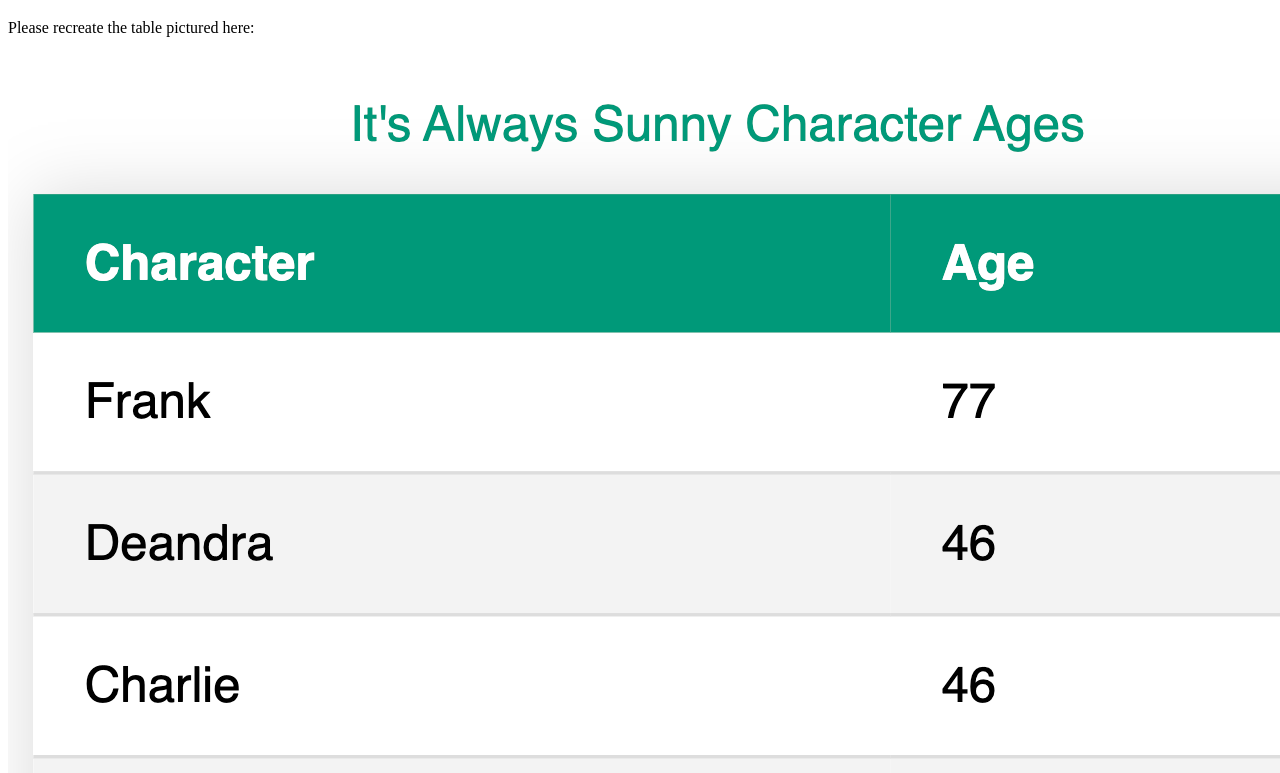
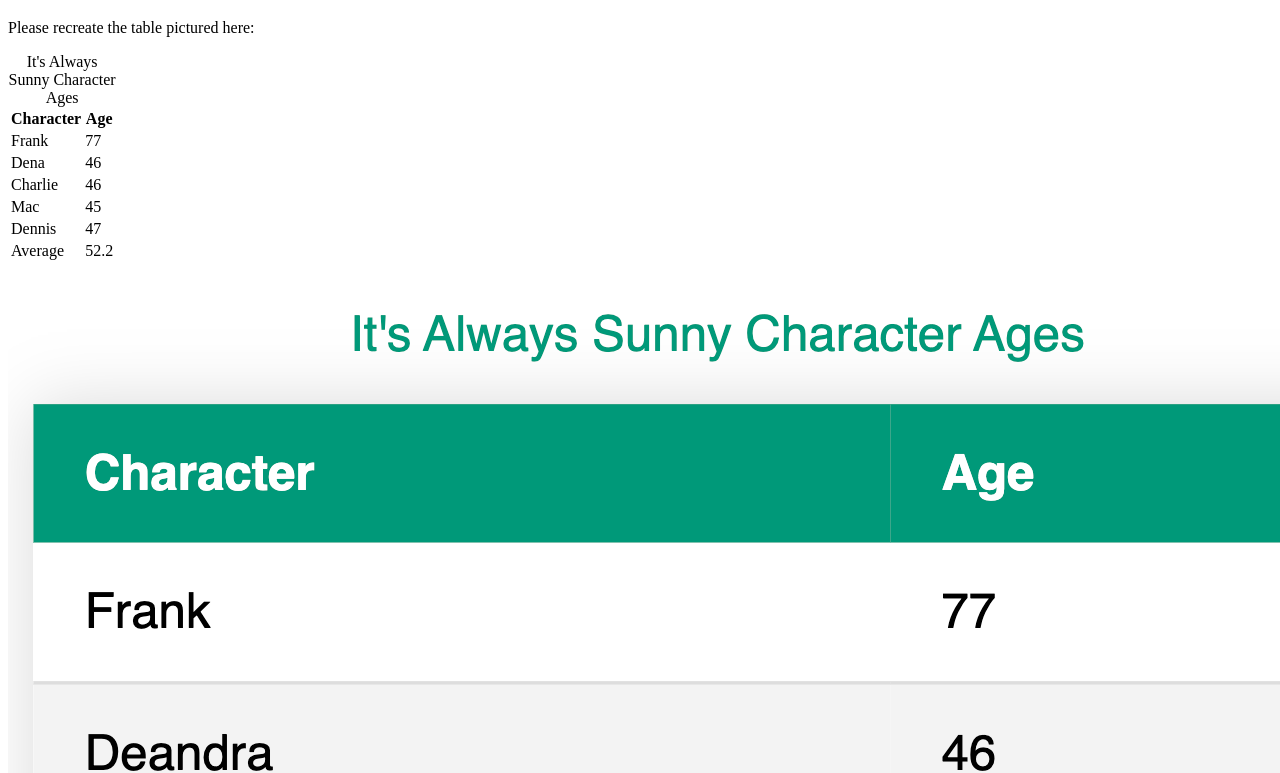
Before and after one commit to Dimitrov-S-Dev/Udemy_HTML_CSS, a plain HTML site: page Html_Basic_Tags/Exercise/Tables/index.html in a window 1280 px wide. Shown: the part 61-834 px from the top of the page. Drawn offline with Linux system fonts and the light colour scheme.

Commit message:
Udemy_HTML_CSS

```diff
--- a/Html_Basic_Tags/Exercise/Tables/index.html
+++ b/Html_Basic_Tags/Exercise/Tables/index.html
@@ -5,11 +5,48 @@
     <meta http-equiv="X-UA-Compatible" content="IE=edge" />
     <meta name="viewport" content="width=device-width, initial-scale=1.0" />
     <title>Tables Exercise</title>
-    <link rel="stylesheet" href="../../../../../Downloads/TablesExercise/Starter/styles.css" />
+    <link rel="stylesheet" href="styles.css" />
   </head>
   <body>
     <h1>Tables Exercise</h1>
     <p>Please recreate the table pictured here:</p>
+    <table>
+      <caption>It's Always Sunny Character Ages</caption>
+      <thead>
+        <tr>
+          <th>Character</th>
+          <th>Age</th>
+        </tr>
+      </thead>
+      <tbody>
+        <tr>
+          <td>Frank</td>
+          <td>77</td>
+        </tr>
+        <tr>
+          <td>Dena</td>
+          <td>46</td>
+        </tr>
+        <tr>
+          <td>Charlie</td>
+          <td>46</td>
+        </tr>
+        <tr>
+          <td>Mac</td>
+          <td>45</td>
+        </tr>
+        <tr>
+          <td>Dennis</td>
+          <td>47</td>
+        </tr>
+      </tbody>
+      <tfoot>
+        <tr>
+          <td>Average</td>
+          <td>52.2</td>
+        </tr>
+      </tfoot>
+    </table>
     <img src="end_result.png" alt="end result table" />
   </body>
 </html>
```
